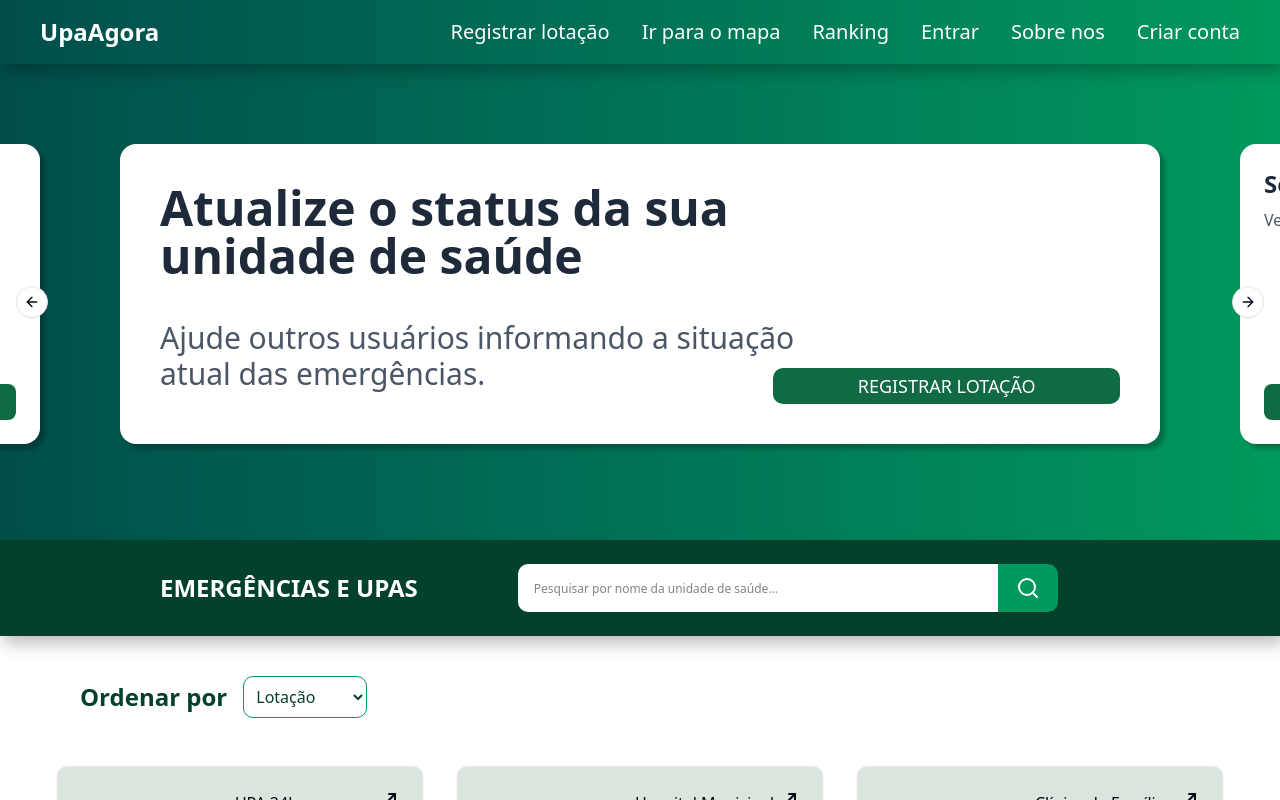
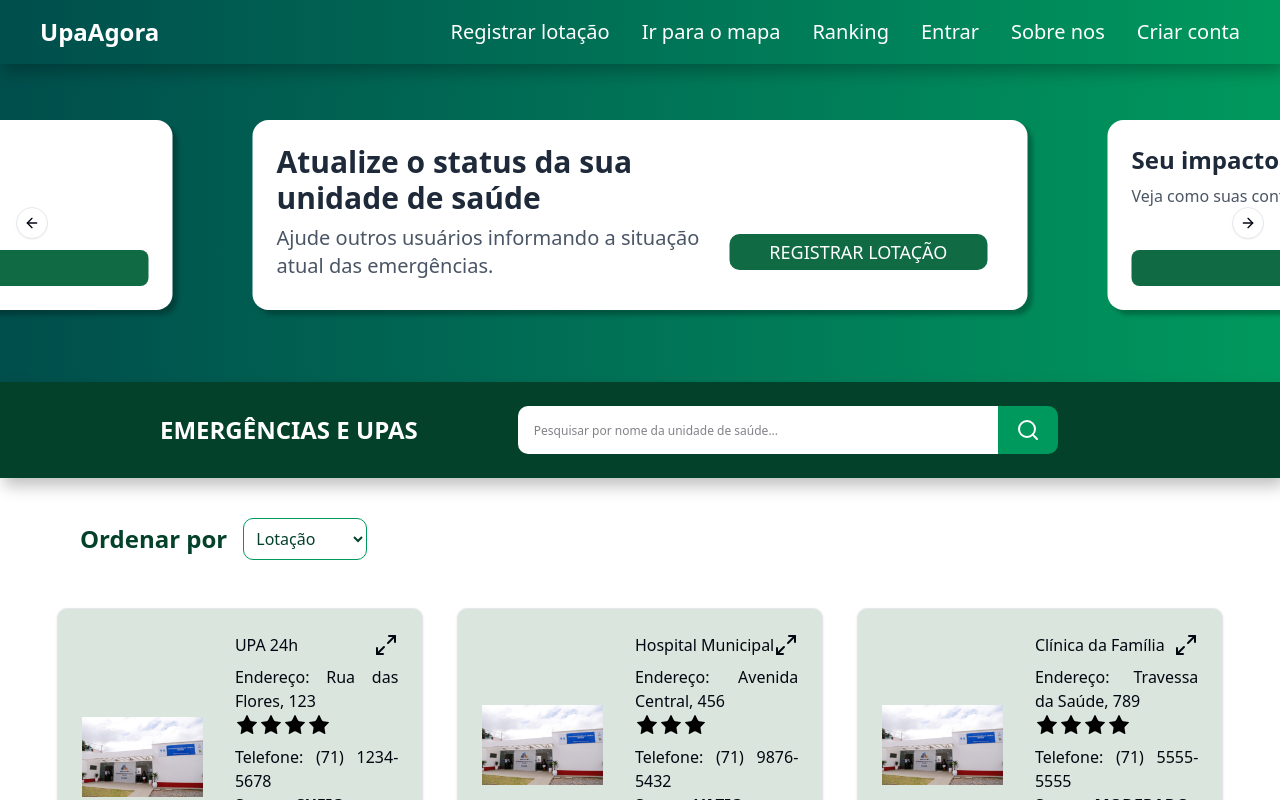
Before and after one commit to N1nh4/frontend-lab-web, a Next.js app: page /inicial in a window 1280 px wide. Shown: the top 800 px of the page. Built offline with nearby package versions, Linux system fonts and the light colour scheme.

Commit message:
mudanças no cabeçalho e cards do carrosel

```diff
--- a/src/app/(paginas)/(public)/inicial/page.tsx
+++ b/src/app/(paginas)/(public)/inicial/page.tsx
@@ -123,8 +123,8 @@ export default function Inicial() {
   }
 
 
-  const cardWidth = "w-[1040px]";
-  const cardHeight = "h-[300px]";
+  const cardWidth = "w-[775px]";
+  const cardHeight = "h-[190px]";
 
   return (
     <main className="w-full min-h-screen">
@@ -133,7 +133,7 @@ export default function Inicial() {
       <Cabecalho navLinks={navLinks} />
 
       {/* Carrossel de Destaques */}
-      <div className="w-full py-20 bg-gradient-to-r from-[#004E4C] to-verdeClaro" style={shadowStyle}>
+      <div className="w-full py-14 bg-gradient-to-r from-[#004E4C] to-verdeClaro" style={shadowStyle}>
         <Carousel
           opts={{
             align: "center",
@@ -143,13 +143,13 @@ export default function Inicial() {
         >
           <CarouselContent className={`-ml-20`}>
             <CarouselItem className={`pl-20 basis-auto`} >
-              <div className={`p-10 bg-white rounded-2xl shadow-sm ${cardWidth} ${cardHeight} flex flex-col justify-between relative`} style={shadowStyle}>
+              <div className={`p-6 bg-white rounded-2xl shadow-sm ${cardWidth} ${cardHeight} flex flex-col justify-between relative`} style={shadowStyle}>
                 <div className="flex flex-row items-center justify-between">
-                  <div className="flex flex-col w-4/6">
-                    <h1 className="text-5xl font-semibold text-gray-800 mb-10">
+                  <div className="flex flex-col w-3/5">
+                    <h1 className="text-3xl font-semibold text-gray-800 mb-2">
                       Atualize o status da sua unidade de saúde
                     </h1>
-                    <p className="text-3xl text-gray-600 mb-4">
+                    <p className="text-xl text-gray-600 mb-4">
                       Ajude outros usuários informando a situação atual das emergências.
                     </p>
                   </div>
```
